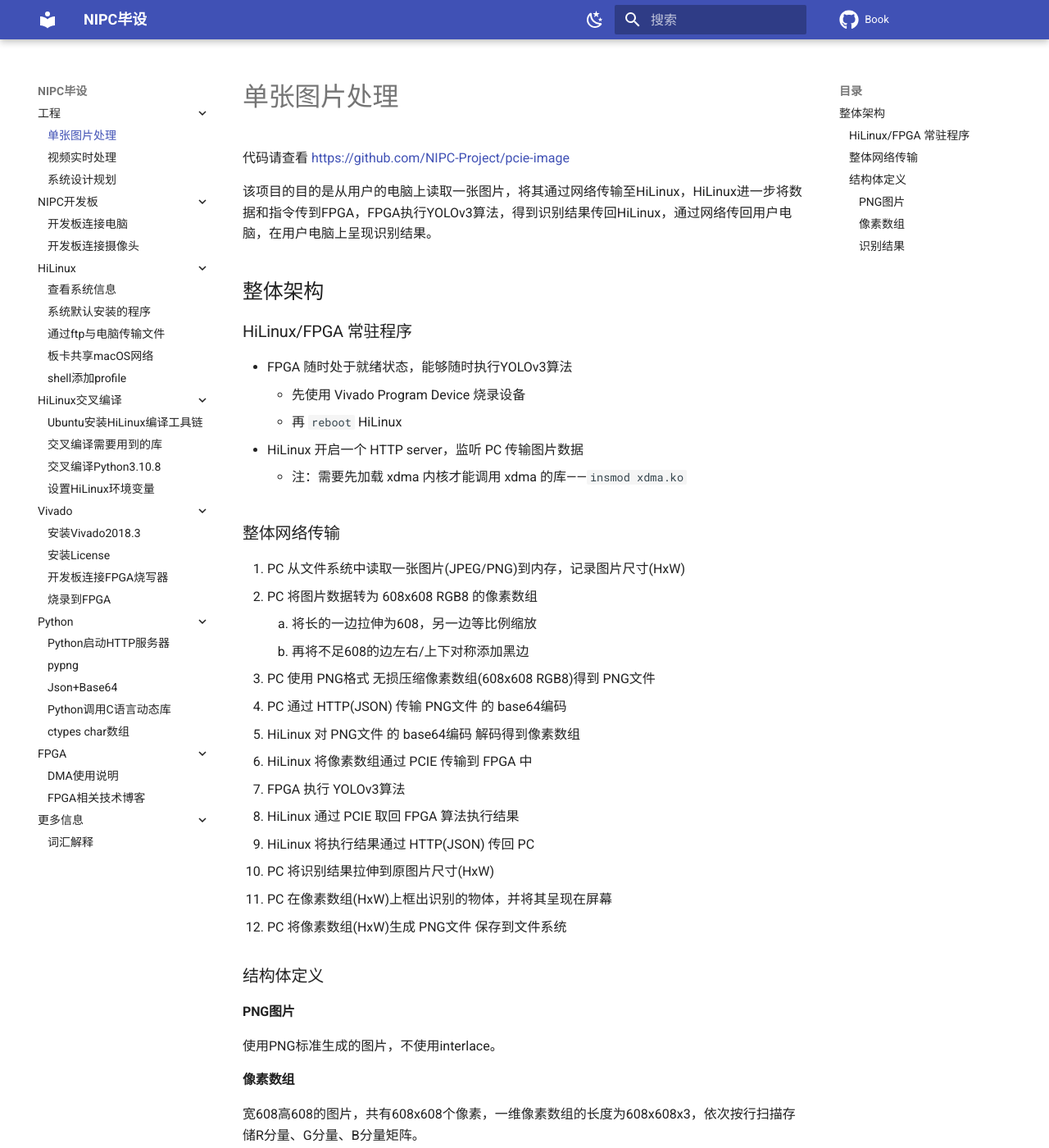
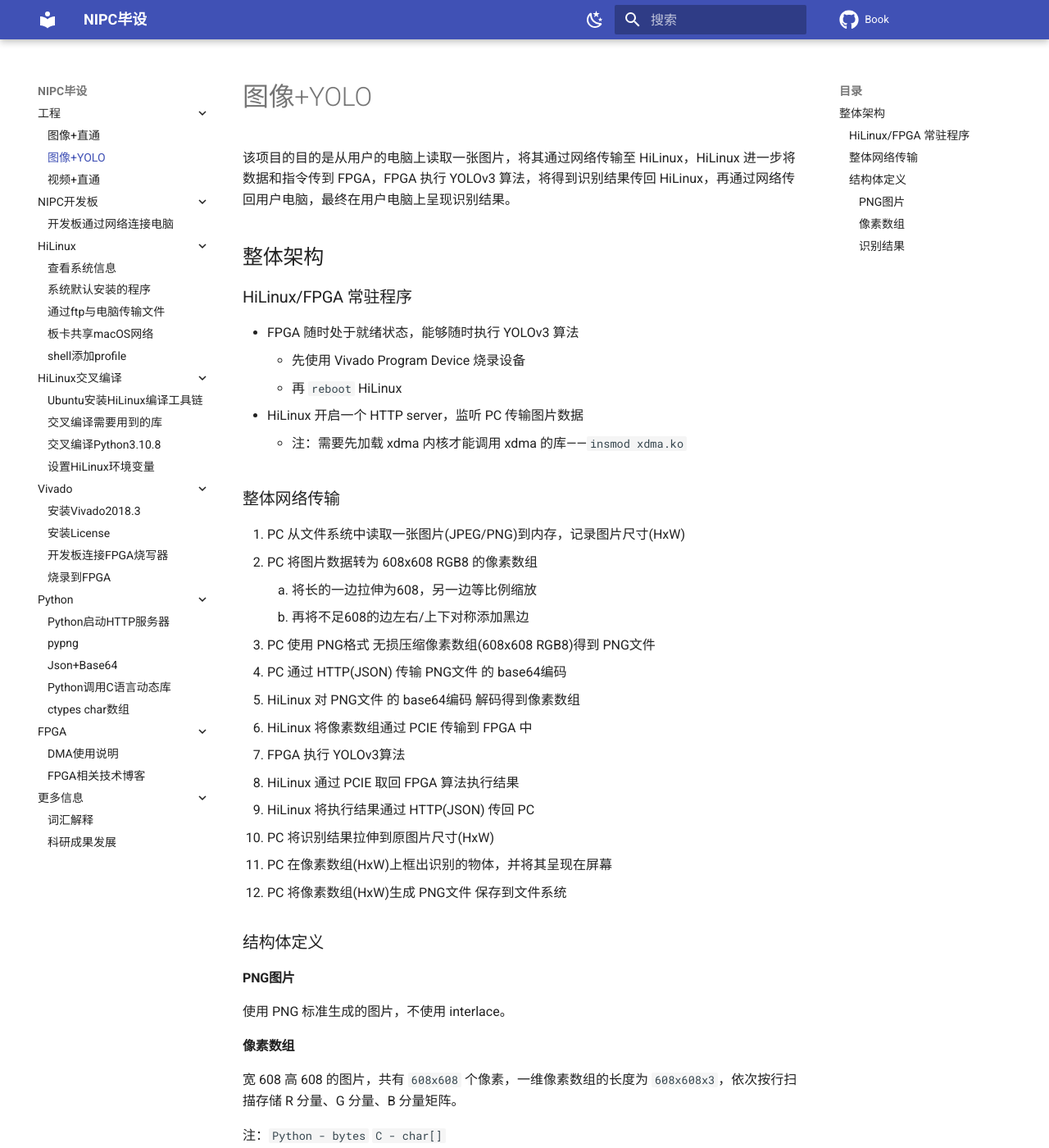
Before and after one commit to NIPC-Project/Book, an MkDocs documentation site: the page built from docs/PROJECTS/image-yolo.md, in a window 1280 px wide and 1400 px high. Shown: the whole window at 82% size. Built offline with MkDocs 1.6.1 and Material for MkDocs 9.7.7, drawn with Linux system fonts in a browser that asks for light colours; comment, search, counter and statistics services are not loaded.

Commit message:
fix projects

```diff
--- a/docs/PROJECTS/system-plan.md
+++ b/docs/MORE/research-development.md
@@ -1,4 +1,4 @@
-# 系统设计规划
+# 科研成果发展
 
 科技成果发展的一般思路：实验室验证 - 论文发表 - 鉴定会 - 商用
 
--- a/docs/NIPC/connect-camera.md
+++ /dev/null
@@ -1,21 +0,0 @@
-# 开发板连接摄像头
-
-使用的摄像头为 [SDI摄像头工业设备监控教学场室录播演播视频会议3G SDI摄像机](https://m.tb.cn/h.U6t0ZPB?tk=N5s2dcaIbkv)，视频帧率：PAL-1080P25帧，NTSC-1080P30帧。
-
-> 以下为循序渐进的连接过程
-
-## 测试摄像头无问题
-
-摄像头有三个接口，分别是：
-
-- 红色 POWER
-    - 电源
-    - 接 DC12V 1A
-- 绿色 HD-SDI
-    - HD-SDI高清数字接口
-    - BNC母接头
-- 黄色 VIDEO（不使用）
-    - CVBS模拟输出（符合SMPTE 292M标准）
-    - BNC母接头
-
-先使用  HD-SDI转HDMI的器材  将摄像头直连到屏幕上显示拍摄到的画面。
--- a/docs/NIPC/connect.md
+++ b/docs/NIPC/connect-network.md
@@ -1,4 +1,4 @@
-# 开发板连接电脑
+# 开发板通过网络连接电脑
 
 板卡ARM端有两个接口，IP如下：
 
--- a/docs/PROJECTS/project-image.md
+++ b/docs/PROJECTS/image-yolo.md
@@ -1,14 +1,12 @@
-# 单张图片处理
+# 图像+YOLO
 
-代码请查看 <https://github.com/NIPC-Project/pcie-image>
-
-该项目的目的是从用户的电脑上读取一张图片，将其通过网络传输至HiLinux，HiLinux进一步将数据和指令传到FPGA，FPGA执行YOLOv3算法，得到识别结果传回HiLinux，通过网络传回用户电脑，在用户电脑上呈现识别结果。
+该项目的目的是从用户的电脑上读取一张图片，将其通过网络传输至 HiLinux，HiLinux 进一步将数据和指令传到 FPGA，FPGA 执行 YOLOv3 算法，将得到识别结果传回 HiLinux，再通过网络传回用户电脑，最终在用户电脑上呈现识别结果。
 
 ## 整体架构
 
 ### HiLinux/FPGA 常驻程序
 
-- FPGA 随时处于就绪状态，能够随时执行YOLOv3算法
+- FPGA 随时处于就绪状态，能够随时执行 YOLOv3 算法
     - 先使用 Vivado Program Device 烧录设备
     - 再 `reboot` HiLinux
 - HiLinux 开启一个 HTTP server，监听 PC 传输图片数据
@@ -35,11 +33,11 @@
 
 #### PNG图片
 
-使用PNG标准生成的图片，不使用interlace。
+使用 PNG 标准生成的图片，不使用 interlace。
 
 #### 像素数组
 
-宽608高608的图片，共有608x608个像素，一维像素数组的长度为608x608x3，依次按行扫描存储R分量、G分量、B分量矩阵。
+宽 608 高 608 的图片，共有 `608x608` 个像素，一维像素数组的长度为 `608x608x3`，依次按行扫描存储 R 分量、G 分量、B 分量矩阵。
 
 注：`Python - bytes` `C - char[]`
 
--- a/mkdocs.yml
+++ b/mkdocs.yml
@@ -4,12 +4,11 @@ site_name: NIPC毕设 # 左上角标题
 # [Navigtion]
 nav:
   - 工程:
-    - PROJECTS/project-image.md
-    - PROJECTS/project-video.md
-    - PROJECTS/system-plan.md
+    - PROJECTS/image-through.md
+    - PROJECTS/image-yolo.md
+    - PROJECTS/video-through.md
   - NIPC开发板:
-    - NIPC/connect.md
-    - NIPC/connect-camera.md
+    - NIPC/connect-network.md
   - HiLinux:
     - HILINUX/info.md
     - HILINUX/default-programs.md
@@ -37,6 +36,7 @@ nav:
     - FPGA/blogs.md
   - 更多信息:
     - MORE/glossary.md
+    - MORE/research-development.md
 
 # [UI]
 ## [top]
```
Also changed, not shown: docs/HILINUX/internet-macos-sharing.md (+1 -1 lines), docs/PROJECTS/image-through.md (added, +7 -0 lines), docs/PROJECTS/project-video.md (deleted, +0 -13 lines), docs/PROJECTS/video-through.md (added, +30 -0 lines).
